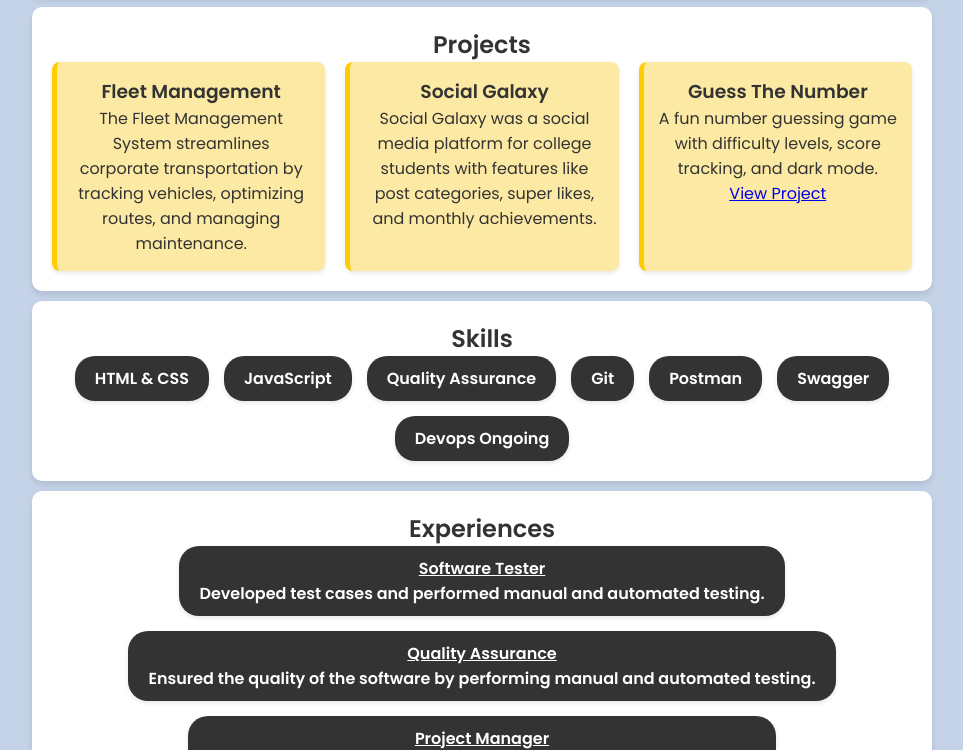
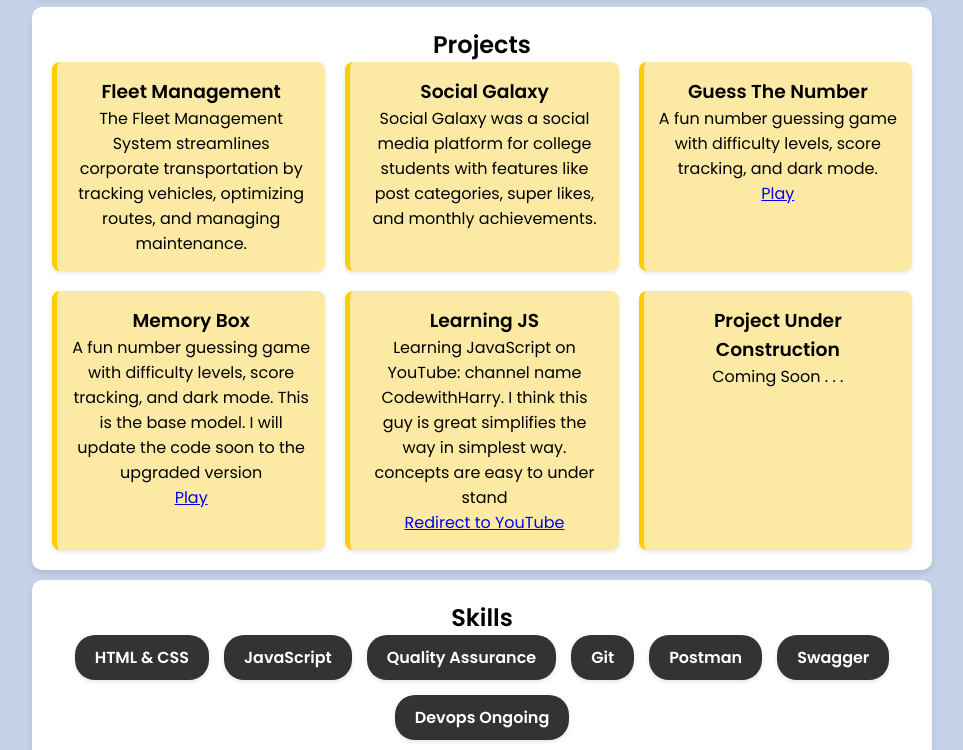
Before and after one commit to mbmhs/portfolio, a plain HTML site: page index.html in a window 1280 px wide. Shown: the part 620-1370 px from the top of the page, without its empty margins (158-1121 px from the left). Drawn offline with Linux system fonts and the light colour scheme.

Commit message:
updated Project Memory box game

```diff
--- a/index.html
+++ b/index.html
@@ -59,8 +59,24 @@
             <div class="project-card">
                 <h3>Guess The Number</h3>
                 <p>A fun number guessing game with difficulty levels, score tracking, and dark mode.</p>
-                <a href="https://mbmhs.github.io/Guess_number/" target="_blank">View Project</a>
+                <a href="https://mbmhs.github.io/Guess_number/" target="_blank">Play</a>
             </div>
+            <div class="project-card">
+                <h3>Memory Box</h3>
+                <p>A fun number guessing game with difficulty levels, score tracking, and dark mode. This is the base model. I will update the code soon to the upgraded version</p>
+                <a href="https://mbmhs.github.io/Memory_box_game/" target="_blank">Play</a>
+            </div>
+            <div class="project-card">
+                <h3>Learning JS</h3>
+                <p>Learning JavaScript on YouTube: channel name CodewithHarry. I think this guy is great simplifies the way in simplest way. concepts are easy to under stand</p>
+                <a href="https://www.youtube.com/watch?v=ER9SspLe4Hg&list=PLu0W_9lII9ahR1blWXxgSlL4y9iQBnLpR" target="_blank">Redirect to YouTube</a>
+            </div>
+            <div class="project-card">
+                <h3>Project Under Construction</h3>
+                <p>Coming Soon . . .</p>
+                <a href="" target="_blank"></a>
+            </div>
+
         </div>
     </section>
     <!-- Skills Section -->
--- a/style.css
+++ b/style.css
@@ -8,7 +8,7 @@
 body {
     font-family: 'Poppins', sans-serif;
     background-color: #C5D3E8;
-    color: #333;
+    color: #000000;
 }
 
 /* Greeting box */
@@ -165,6 +165,7 @@ section {
 
 .project-card {
     background: #fceaa4;
+    color: #000000;
     padding: 15px;
     border-left: 5px solid #ffcc00;
     border-radius: 8px;
```
